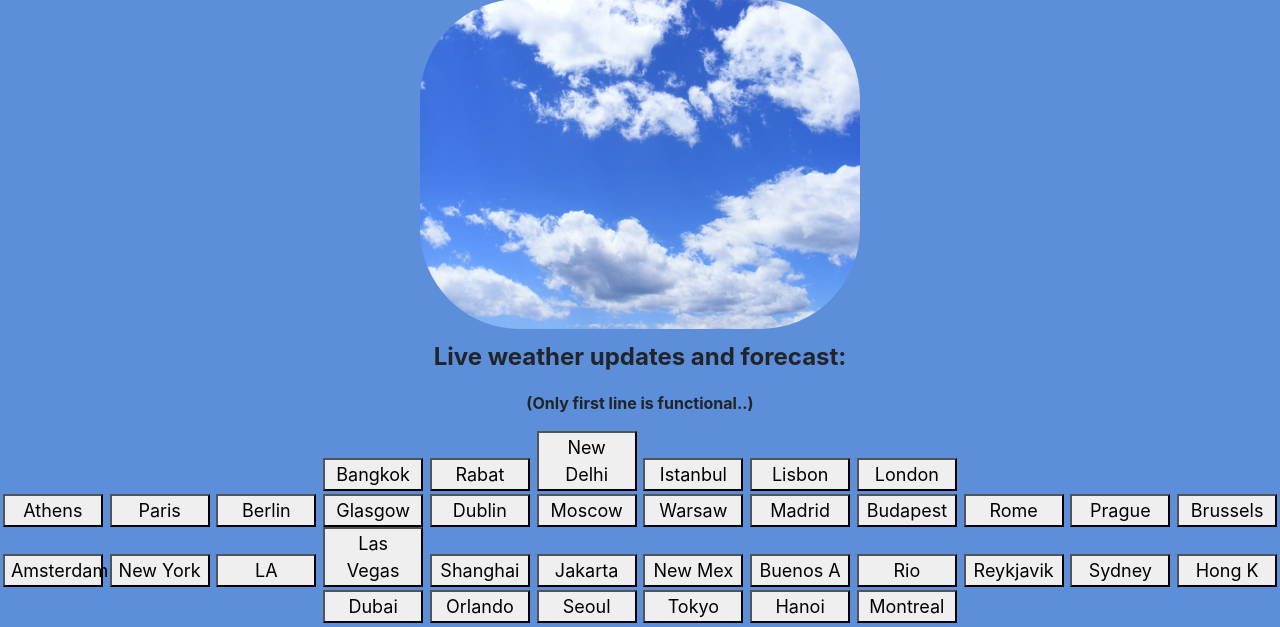
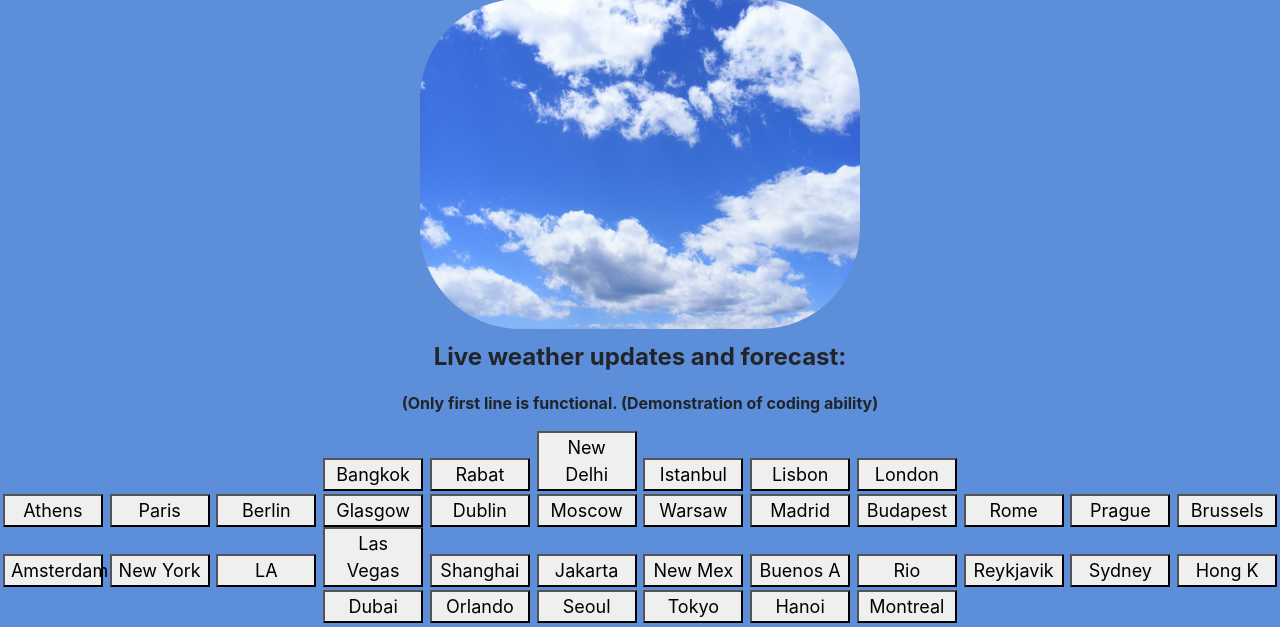
Before and after one commit to tnewnhamcode/Weather-App, a Django app: page / in a window 1280 px wide. Shown: the part 205-832 px from the top of the page. Run offline with Django 5.2, Linux system fonts and the light colour scheme; parts of the project's set-up code (start-up, migrations or seed data) failed here and were passed over.

Commit message:
Update home.html

```diff
--- a/templates/home.html
+++ b/templates/home.html
@@ -14,7 +14,7 @@
 <br>
 <b>
 <p style="opacity: 100%;">Live weather updates and forecast:</p>
-<p style="font-size:medium;">(Only first line is functional..) </p> {#maybe add a drop  down list inside where you can pick for like tomorrow, tuesda,y wed, next week#}
+<p style="font-size:medium;">(Only first line is functional. (Demonstration of coding ability) </p> {#maybe add a drop  down list inside where you can pick for like tomorrow, tuesda,y wed, next week#}
 </b>
   <div>
 
```
